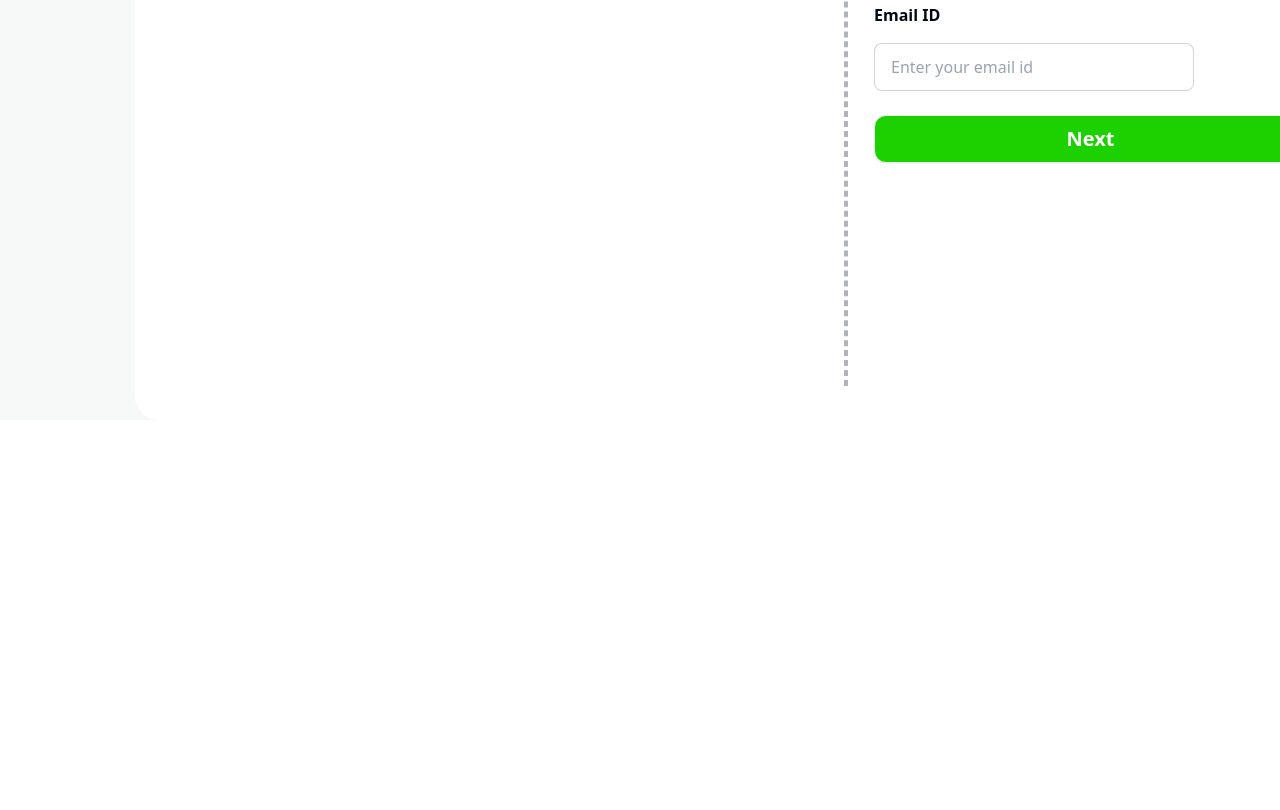
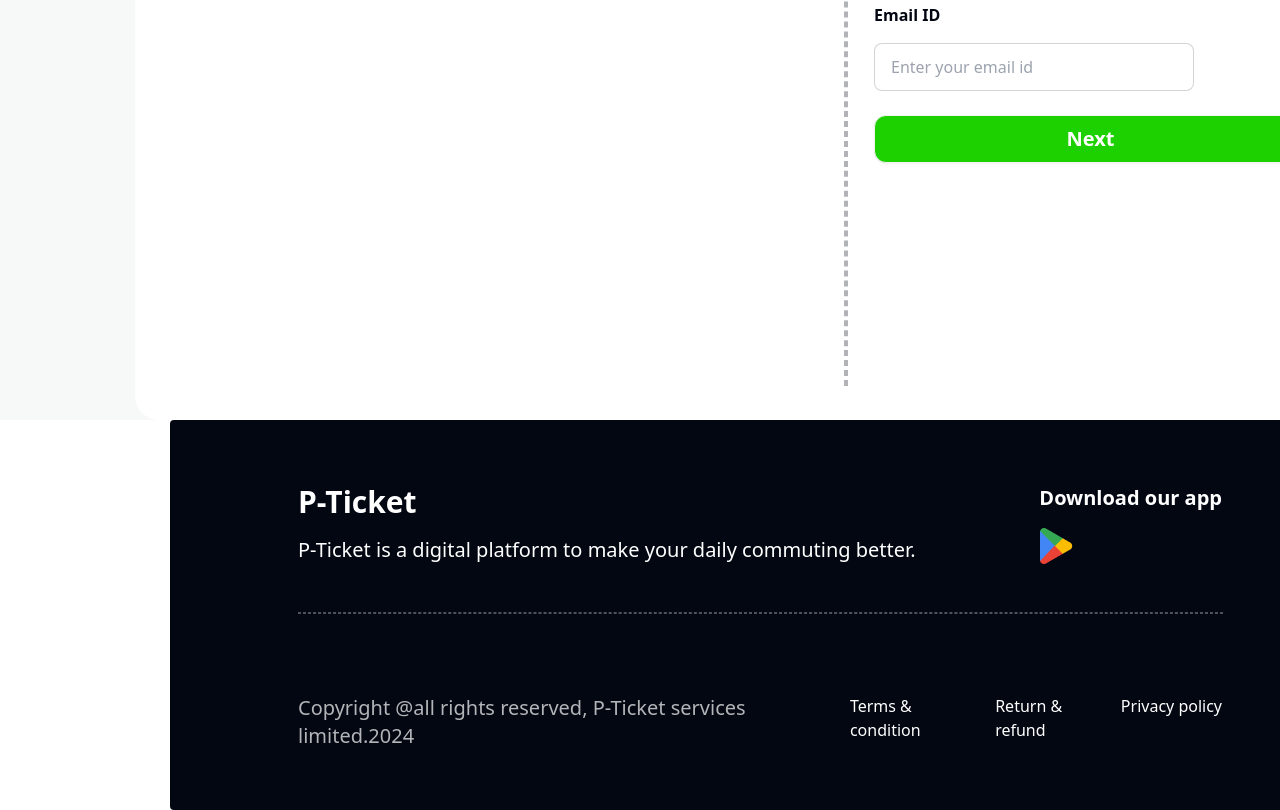
Before and after one commit to Abdullah6979/assignment-5, a plain HTML site: page index.html in a window 1280 px wide. Shown: the part 2662-3472 px from the top of the page. Before the commit the page ends 3082 px from the top, so only its background shows below. Drawn offline with nearby package versions, Linux system fonts and the light colour scheme; a script that the page names is missing.

Commit message:
footer section added

```diff
--- a/index.html
+++ b/index.html
@@ -9,6 +9,7 @@
     <script src="https://cdn.tailwindcss.com"></script>
     <link rel="stylesheet" href="./style/ticketstyle.css">
 
+</head>
 
 <body>
     <header>
@@ -342,7 +343,8 @@
                             <input type="text" placeholder="Enter your email id"
                                 class="input input-bordered w-full max-w-xs text-[16px] font-normal text-[#03071266]" />
                             <button
-                                class="btn btn-wide w-[433px] h=[65px] bg-[#1DD100] mt-6 rounded-xl text-xl font-extrabold text-[#FFFFFF]">Next</button>
+                                class="btn btn-wide w-[433px] h=[65px] bg-[#1DD100] mt-6 rounded-xl text-xl font-extrabold text-[#FFFFFF]"><a
+                                    href="http://127.0.0.1:5500/congrats.html">Next</a></button>
                         </div>
                         <!-- input field end -->
 
@@ -356,8 +358,32 @@
 
     </main>
 
-    <footer>
+    <footer class="w-[1180px] h-[390px] bg-[#030712] ml-[170px] text-white rounded">
 
+        <div class="flex justify-between ml-32 mr-32">
+            <div>
+                <h2 class="text-3xl text-[#FFFFFF] font-bold mb-4 mt-16">P-Ticket</h2>
+                <p class="text-xl font-normal">P-Ticket is a digital platform to make your daily commuting better.</p>
+            </div>
+            <div>
+                <h3 class="text-xl font-semibold mb-4 mt-16">Download our app</h3>
+                <img src="./images/playstore.png" alt="">
+            </div>
+        </div>
+        <div id="footer-break" class="mt-12 ml-32 mr-32">
+
+        </div>
+        <div class="flex justify-between ml-32 mr-32">
+            <div>
+                <p class="text-xl font-normal text-[#FFFFFFB3] mt-20">Copyright @all rights reserved, P-Ticket services
+                    limited.2024</p>
+            </div>
+            <div class="grid grid-flow-col gap-3 mt-20">
+                <a class="link link-hover">Terms & condition</a>
+                <a class="link link-hover">Return & refund</a>
+                <a class="link link-hover">Privacy policy</a>
+            </div>
+        </div>
     </footer>
     <script src="./script/utility.js"></script>
     <script src="./ticket.js"></script>
--- a/style/ticketstyle.css
+++ b/style/ticketstyle.css
@@ -57,3 +57,8 @@
     width: 369px;
     border: 1px dashed rgba(3, 7, 18, 0.2);
 }
+
+#footer-break {
+    width: 925px;
+    border: 1.5px dashed rgba(255, 255, 255, 0.3);
+}
```
Also changed, not shown: congrats.html (added, +28 -0 lines), ticket.js (deleted, +0 -43 lines), style/congratsstyle.css (added).
